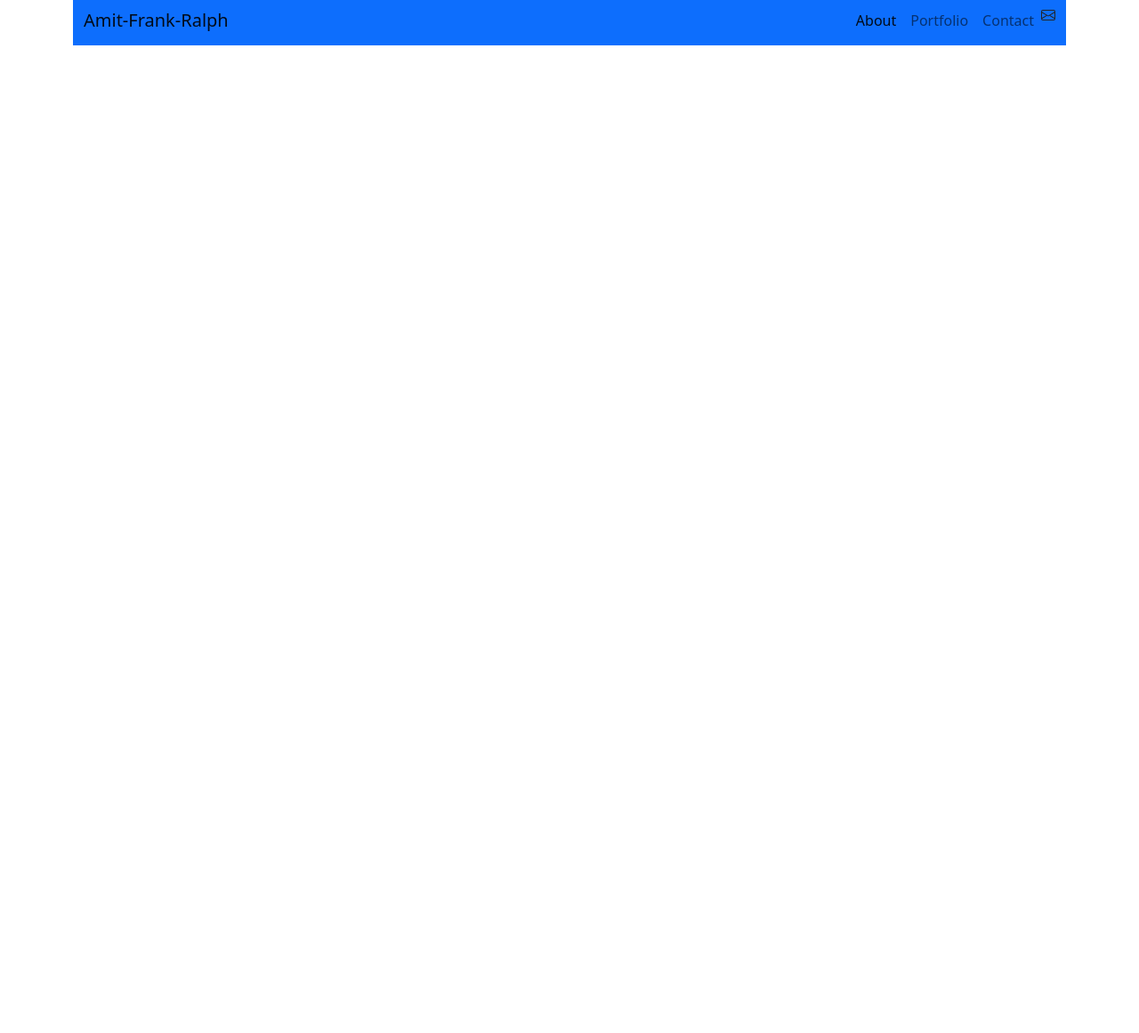
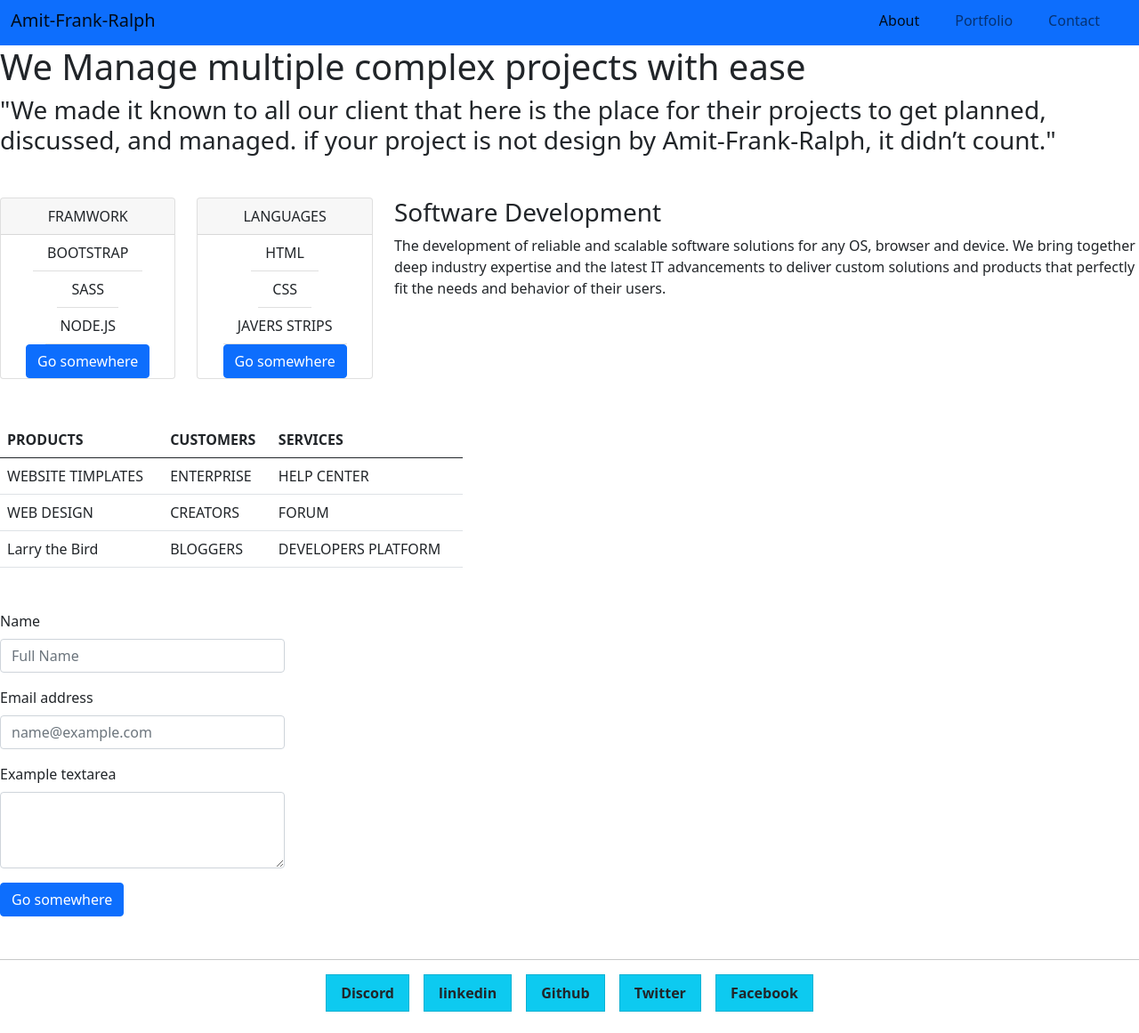
Before and after one commit to frankfembo/bootstrap-project, a plain HTML site: page index.html in a window 1280 px wide. Shown: the part 5-1166 px from the top of the page at 89% size. Before the commit the page ends 800 px from the top, so only its background shows below. Drawn offline with Linux system fonts and the light colour scheme.

Commit message:
Desktop skeleton

```diff
--- a/index.html
+++ b/index.html
@@ -8,28 +8,116 @@
   <title>Portfolio With Bootstrap</title>
 </head>
 <body>
-  <header class="container">
+  <header>
     <nav class="navbar navbar-expand-lg navbar-light bg-primary">
       <div class="container-fluid">
         <a class="navbar-brand" href="#">Amit-Frank-Ralph</a>
-        <div class="navbar-nav pl-5">
-          <ul class="navbar-nav">
+        <div class="navbar-nav ">
+          <ul class="nav gap-4">
             <li><a class="nav-link active" aria-current="page" href="#">About</a></li>
             <li><a class="nav-link" href="#">Portfolio</a></li>
             <li><a class="nav-link" href="#">Contact</a></li>
             <li>
-              <svg xmlns="http://www.w3.org/2000/svg" width="16" height="16" fill="currentColor" class="bi bi-envelope" viewBox="0 0 16 16">
-                <path d="M0 4a2 2 0 0 1 2-2h12a2 2 0 0 1 2 2v8a2 2 0 0 1-2 2H2a2 2 0 0 1-2-2V4Zm2-1a1 1 0 0 0-1 1v.217l7 4.2 7-4.2V4a1 1 0 0 0-1-1H2Zm13 2.383-4.708 2.825L15 11.105V5.383Zm-.034 6.876-5.64-3.471L8 9.583l-1.326-.795-5.64 3.47A1 1 0 0 0 2 13h12a1 1 0 0 0 .966-.741ZM1 11.105l4.708-2.897L1 5.383v5.722Z"/>
-              </svg>
             </li>
           </ul>
         </div>
       </div>
     </nav>
   </header>
+  <main>
+    <section>
+      <div>
+        <h1>We Manage multiple complex projects with ease</h1>
+        <h3>"We made it known to all our client that here is the place for their projects to get planned, discussed, and managed. if your project is not design by  Amit-Frank-Ralph, it didn’t count."</h3>
+      </div>
+    </section>
+    <section class="d-flex gap-4 justify-content-center mt-5">
+      <div class="card" style="width: 29rem;">
+        <div class="card-header text-center">
+          FRAMWORK
+        </div>
+        <ul class="list-group list-group-flush align-items-center">
+          <li class="list-group-item">BOOTSTRAP</li>
+          <li class="list-group-item">SASS</li>
+          <li class="list-group-item">NODE.JS</li>
+          <a href="#" class="btn btn-primary">Go somewhere</a>
+        </ul>
+      </div>
+      <div class="card" style="width: 29rem;">
+        <div class="card-header text-center">
+          LANGUAGES
+        </div>
+        <ul class="list-group list-group-flush align-items-center">
+          <li class="list-group-item">HTML</li>
+          <li class="list-group-item">CSS</li>
+          <li class="list-group-item">JAVERS STRIPS</li>
+          <a href="#" class="btn btn-primary">Go somewhere</a>
+        </ul>
+      </div>
+        <div>
+          <h3>Software Development</h3>
+          <p>The development of reliable and scalable software solutions for any OS, browser and device. We bring together deep industry expertise and the latest IT advancements to deliver custom solutions and products that perfectly fit the needs and behavior of their users.
+          </p>
+        </div>
+    </section>
+    <section>
+      <table class="table mt-5"style="width: 520px;">
+        <thead>
+          <tr>
+            <th scope="col">PRODUCTS</th>
+            <th scope="col">CUSTOMERS</th>
+            <th scope="col">SERVICES</th>
+          </tr>
+        </thead>
+        <tbody>
+          <tr>
+            <td>WEBSITE TIMPLATES</td>
+            <td> ENTERPRISE</td>
+            <td>HELP CENTER</td>
+          </tr>
+          <tr>
 
+            <td>WEB DESIGN</td>
+            <td>CREATORS</td>
+            <td>FORUM</td>
+          </tr>
+          <tr>
+            <td>Larry the Bird</td>
+            <td>BLOGGERS</td>
+            <td>DEVELOPERS PLATFORM</td>
+          </tr>
+        </tbody>
+      </table>
+      <form class="mt-5" style="width: 320px;">
+        <div class="mb-3">
+          <label for="exampleFormControlInput1" class="form-label">Name</label>
+          <input type="name" class="form-control" id="exampleFormControlInput1" placeholder="Full Name">
+        </div>
 
-
+      <div class="mb-3">
+        <label for="exampleFormControlInput1" class="form-label">Email address</label>
+        <input type="email" class="form-control" id="exampleFormControlInput1" placeholder="name@example.com">
+      </div>
+      <div class="mb-3">
+        <label for="exampleFormControlTextarea1" class="form-label">Example textarea</label>
+        <textarea class="form-control" id="exampleFormControlTextarea1" rows="3"></textarea>
+      </div>
+      <a href="#" class="btn btn-primary">Go somewhere</a>
+      </form>
+    </section>
+  </main>
+  <footer>
+    <hr class="mt-5">
+    <div class="d-flex justify-content-center mt-2">
+      <ul class=" nav d-flex gap-3 mb-4">
+        <li><a class="list-group-item bg-info btn-secondary fw-bold" href="#" target="_blank">Discord</a></li>
+        <li><a class="list-group-item bg-info btn-secondary fw-bold" href="#" target="_blank">linkedin</a></li>
+        <li><a class="list-group-item bg-info btn-secondary fw-bold" href="#" target="_blank">Github</a></li>
+        <li><a class="list-group-item bg-info btn-secondary fw-bold" href="#" target="_blank">Twitter</a></li>
+        <li><a class="list-group-item bg-info btn-secondary fw-bold" href="#" target="_blank">Facebook</a></li>
+      </ul>
+    </div>
+  </footer>
   <script src="./js/bootstrap.js"></script>
 </body>
 </html>
```
Also changed, not shown: image/Feature-image-3-ycq61xcanrioqh46wf20w0.webp (added), image/istockphoto.jpg (added).
